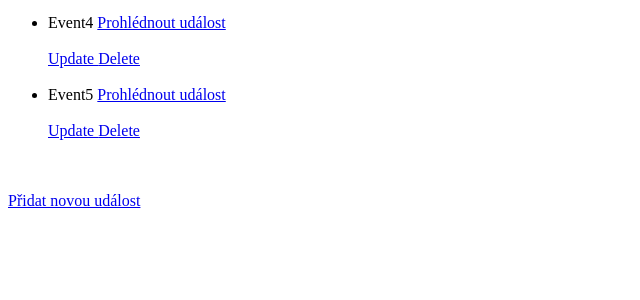
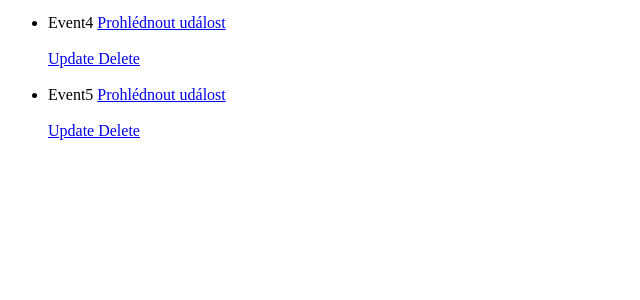
Before and after one commit to Komet-ka/Final_project, a Django app: page / in a window 1280 px wide. Shown: the part 248-548 px from the top of the page, without its empty margins (0-640 px from the left). Run offline with Django 4.2, Linux system fonts and the light colour scheme; data comes from the database, SQL or seed files in the repository.

Commit message:
feat: odebrání možnosti přidat novou událost z hlavní stránky - estetika

```diff
--- a/viewer/templates/main_page.html
+++ b/viewer/templates/main_page.html
@@ -20,9 +20,6 @@
     {% endfor %}
 </ul>
 
-<br>
-<a href="{% url 'event_create' %}" class="button">
-           Přidat novou událost
-</a>
+
 
 {% endblock %}
```
